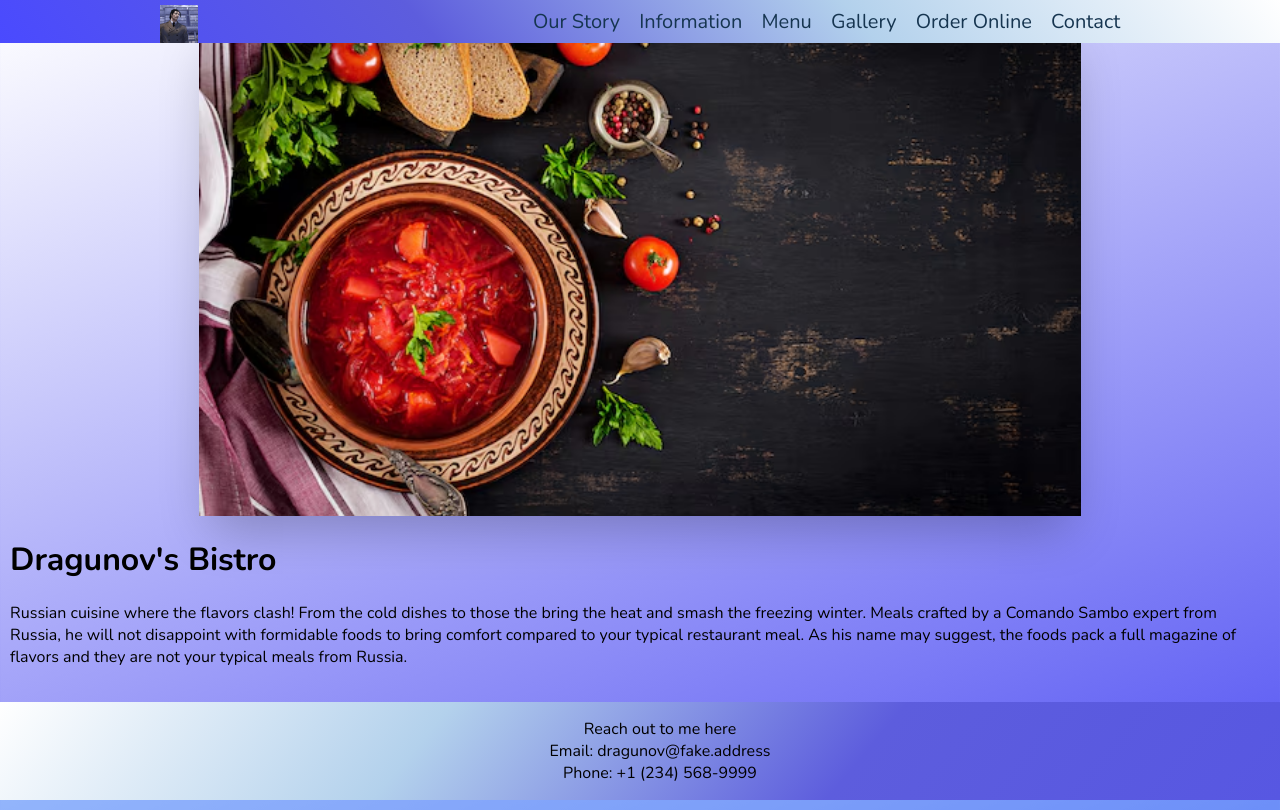
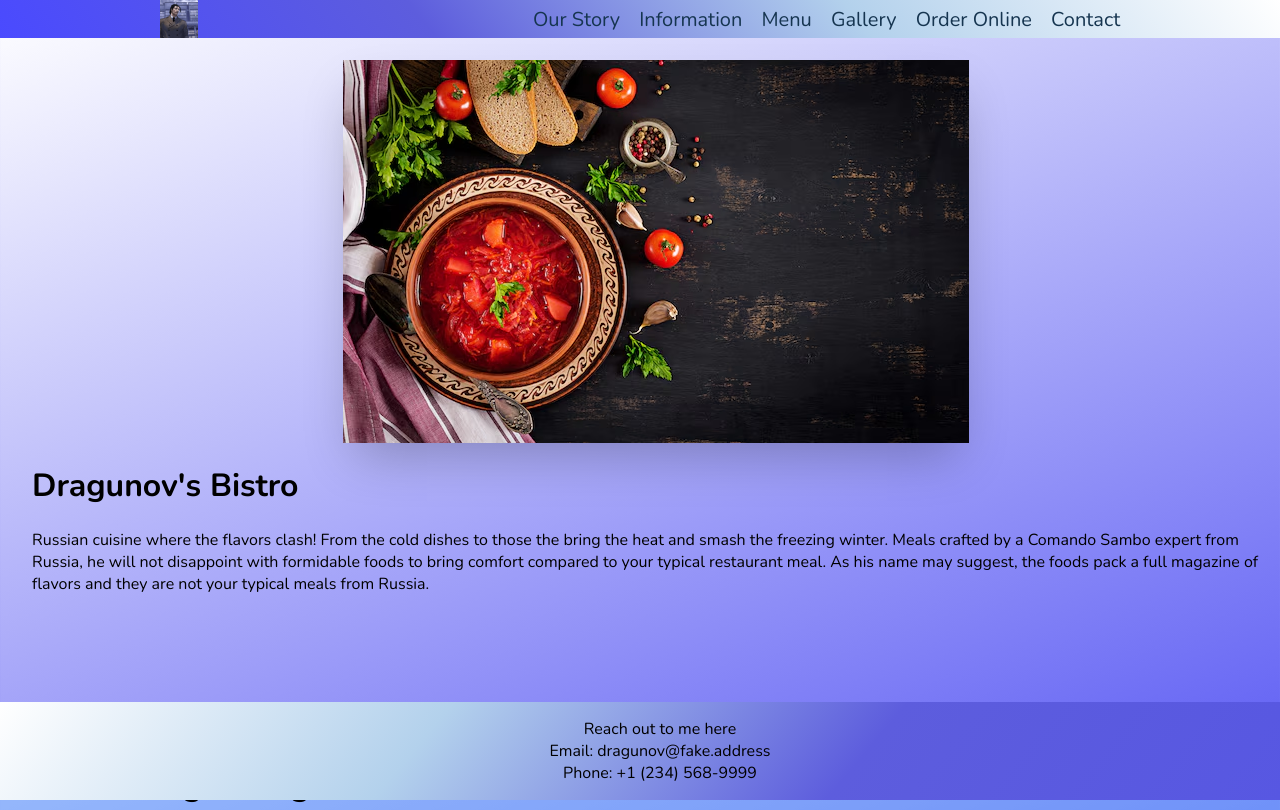
Before and after one commit to duynguyen2/restaurant-sample-site, a plain HTML site: page index.html in a window 1280 px wide. Shown: the top 810 px of the page. Drawn offline with nearby package versions, Linux system fonts and the light colour scheme; a web font is replaced by a local one.

Commit message:
fixed positioning and some overflow

```diff
--- a/styles.css
+++ b/styles.css
@@ -1,8 +1,14 @@
+html {
+    margin: auto;
+    overflow-x: hidden;
+}
+
 body {
     background: linear-gradient(160deg, white, rgb(70, 70, 242), rgb(80, 80, 224), rgb(200, 200, 234));
     font-family: 'Metrophobic', 'Nunito', 'Merriweather', 'Arial';
-    margin: auto;
+    margin: 0;
     width: 100%;
+    height: 100%;
 }
 
 nav {
@@ -14,10 +20,11 @@ nav {
     position: fixed;
     top: 0;
     z-index: 1;
+    padding: auto;
 }
 
 .navbar {
-    margin: 0px;
+    margin: auto;
 }
 
 .navoptions {
@@ -49,7 +56,6 @@ nav {
 }
 
 #navimg {
-    padding-top: 5px;
     margin: auto;
     display: inline-block;
     width: 3%;
@@ -57,15 +63,15 @@ nav {
 
 .header {
     position: relative;
-    margin-top: 55px auto;
-    padding: 10px;
+    padding-top: 50px;
+    padding-left: 32px;
 }
 
 #header-img {
     aspect-ratio: 16 / 9;
     display: flex;
     position: relative;
-    width: 70%;
+    max-width: 70%;
     object-fit: cover;
     vertical-align: baseline;
     box-shadow: 0 1.5rem 3rem -0.72rem hsla(0, 0%, 0%, 0.25);
@@ -94,6 +100,7 @@ nav {
     display: block;
     background-color: rgba(143, 227, 255, 40%);
     width: 100%;
+    padding: 32px 0px 32px 32px;
 }
 
 .description-text {
@@ -105,16 +112,18 @@ nav {
 
 .description img {
     display: inline-block;
-    width: 50%;
     flex: 1;
     margin: auto;
     object-fit: contain;
+    position: relative;
+    width: 50%;
+    height: auto;
 }
 
 .Menu {
     background-color: rgba(77, 134, 153, 40%);
     margin: auto;
-    padding: 10px;
+    padding: 32px;
 }
 
 .Menu .menu-item {
@@ -122,7 +131,7 @@ nav {
 }
 
 .Gallery {
-    padding: 2rem;
+    padding: 32px;
     width: 100%;
 }
 
@@ -178,6 +187,7 @@ nav {
     flex: 1;
     margin-top: 100px;
     margin-bottom: 120px;
+    padding: 32px;
 }
 
 .Contact {
```
